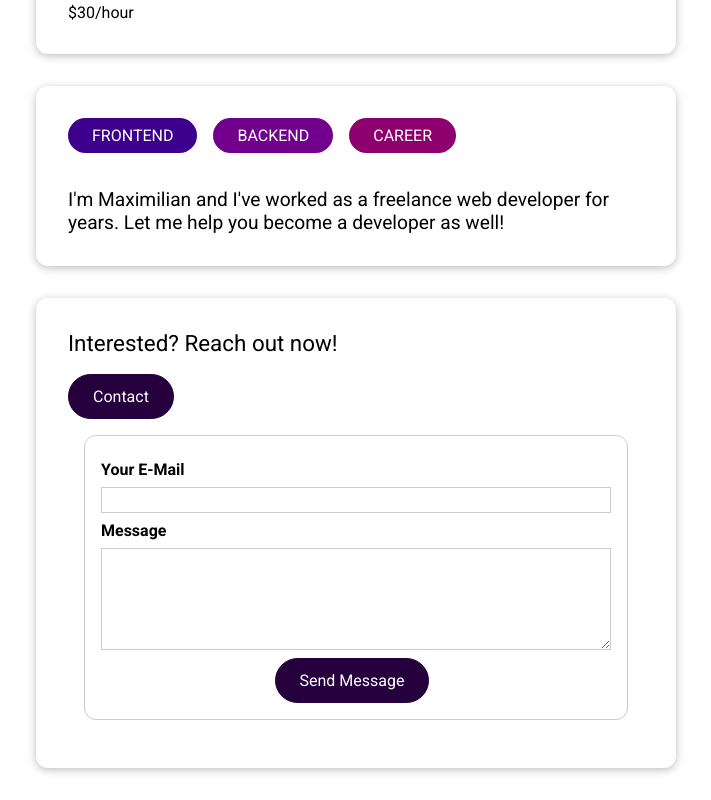
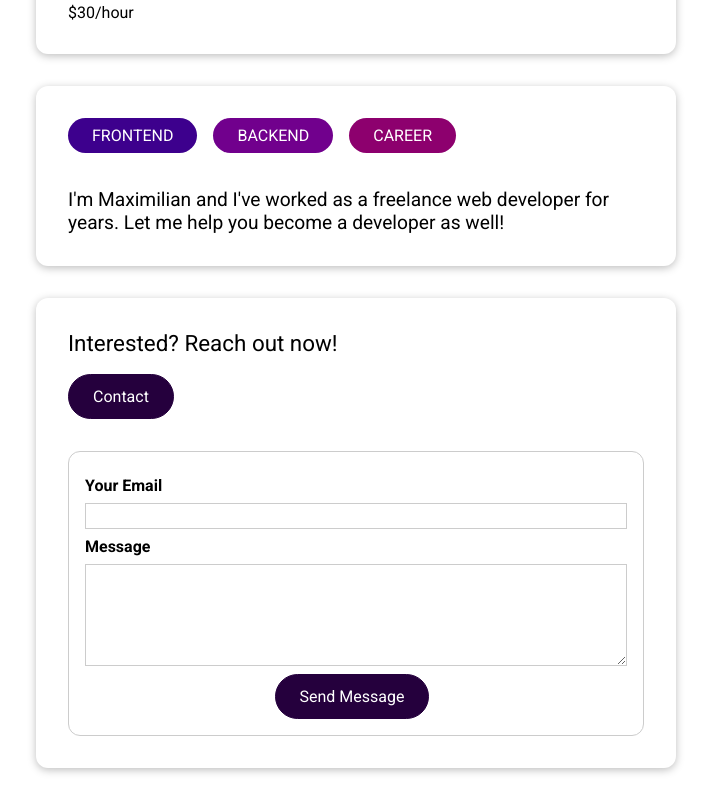
Before and after one commit to itsdlhqcp/coach-finder-1, a Vue app: page /coaches/c1/contact in a window 1280 px wide. Shown: the part 283-1083 px from the top of the page, without its empty margins (284-995 px from the left). Built offline with nearby package versions, Linux system fonts and the light colour scheme.

Commit message:
Minor adjustments

```diff
--- a/public/index.html
+++ b/public/index.html
@@ -12,8 +12,8 @@
 
 <body>
   <noscript>
-    <strong>We're sorry but <%= htmlWebpackPlugin.options.title %> doesn't work properly without JavaScript enabled.
-        Please enable it to continue.</strong>
+    <strong>We're sorry but Find a Coach doesn't work properly without JavaScript enabled.
+      Please enable it to continue.</strong>
   </noscript>
   <div id="app"></div>
   <!-- built files will be auto injected -->
--- a/src/pages/requests/ContactCoach.vue
+++ b/src/pages/requests/ContactCoach.vue
@@ -1,7 +1,7 @@
 <template>
   <form @submit.prevent="submitForm">
     <div class="form-control">
-      <label for="email">Your E-Mail</label>
+      <label for="email">Your Email</label>
       <input type="email" id="email" v-model.trim="email" />
     </div>
     <div class="form-control">
@@ -54,7 +54,7 @@ export default {
 
 <style scoped>
 form {
-  margin: 1rem;
+  margin: 2rem 0 0;
   border: 1px solid #ccc;
   border-radius: 12px;
   padding: 1rem;
```
